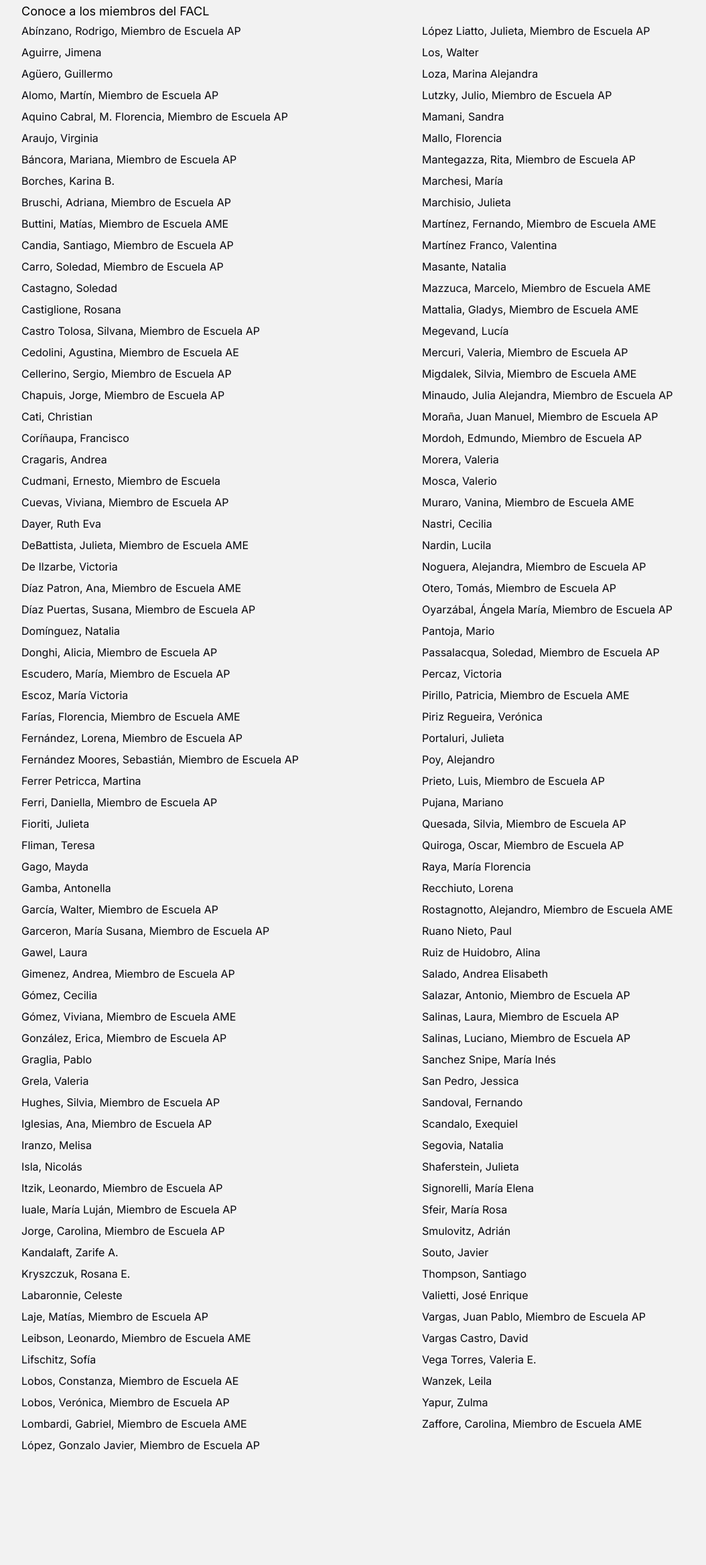
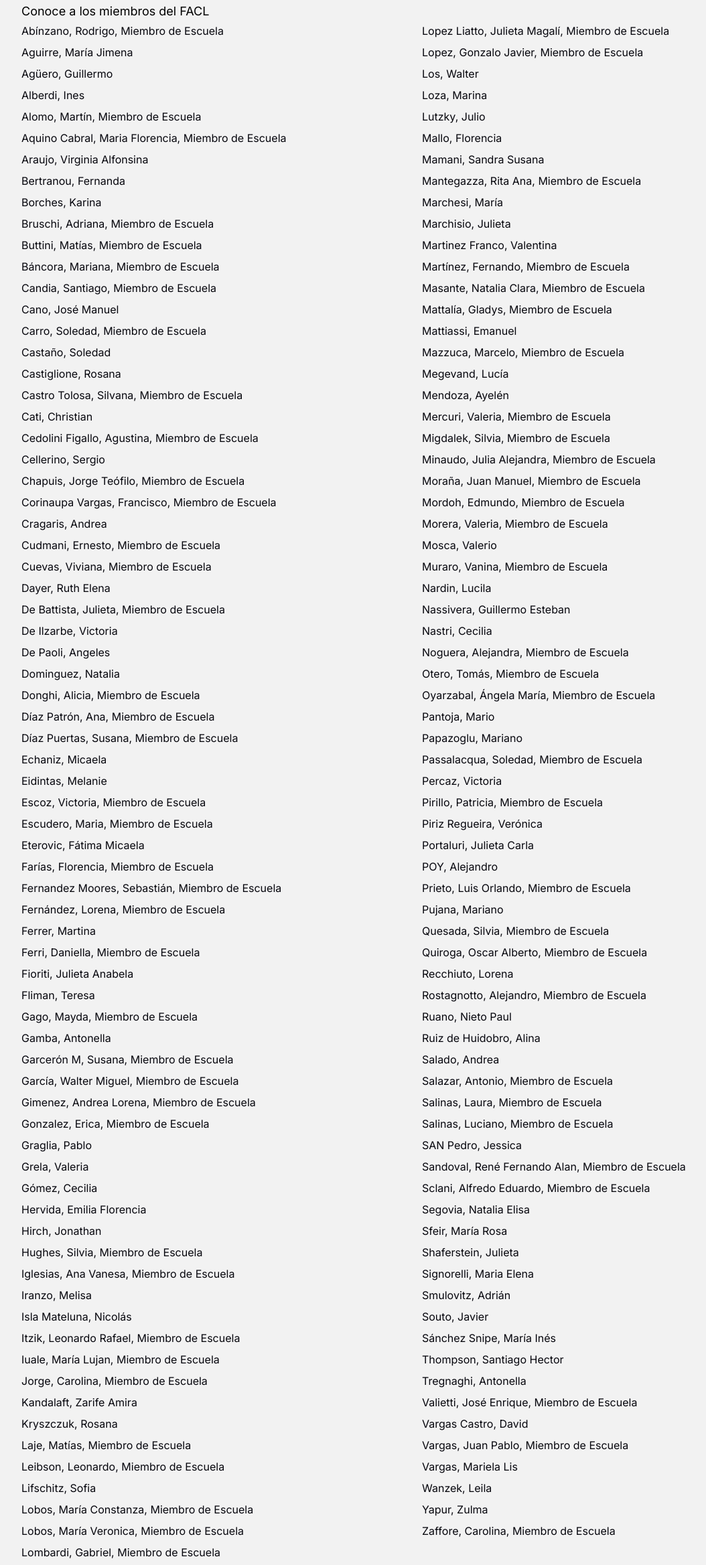
Before and after one commit to ximepaparella/polos, a website: page src/sobre-el-foro/index.html in a window 1280 px wide. Shown: the part 3308-5645 px from the top of the page at 67% size, without its empty margins (32-1086 px from the left). Drawn offline with Linux system fonts and the light colour scheme.

Commit message:
fix form, update members

```diff
--- a/src/data/miembros-facl.js
+++ b/src/data/miembros-facl.js
@@ -1,135 +1,145 @@
 export const MIEMBROS_FACL = [
-  "Abínzano, Rodrigo, Miembro de Escuela AP",
-  "Aguirre, Jimena",
+  "Abínzano, Rodrigo, Miembro de Escuela",
+  "Aguirre, María Jimena",
   "Agüero, Guillermo",
-  "Alomo, Martín, Miembro de Escuela AP",
-  "Aquino Cabral, M. Florencia, Miembro de Escuela AP",
-  "Araujo, Virginia",
-  "Báncora, Mariana, Miembro de Escuela AP",
-  "Borches, Karina B.",
-  "Bruschi, Adriana, Miembro de Escuela AP",
-  "Buttini, Matías, Miembro de Escuela AME",
-  "Candia, Santiago, Miembro de Escuela AP",
-  "Carro, Soledad, Miembro de Escuela AP",
-  "Castagno, Soledad",
+  "Alberdi, Ines",
+  "Alomo, Martín, Miembro de Escuela",
+  "Aquino Cabral, Maria Florencia, Miembro de Escuela",
+  "Araujo, Virginia Alfonsina",
+  "Bertranou, Fernanda",
+  "Borches, Karina",
+  "Bruschi, Adriana, Miembro de Escuela",
+  "Buttini, Matías, Miembro de Escuela",
+  "Báncora, Mariana, Miembro de Escuela",
+  "Candia, Santiago, Miembro de Escuela",
+  "Cano, José Manuel",
+  "Carro, Soledad, Miembro de Escuela",
+  "Castaño, Soledad",
   "Castiglione, Rosana",
-  "Castro Tolosa, Silvana, Miembro de Escuela AP",
-  "Cedolini, Agustina, Miembro de Escuela AE",
-  "Cellerino, Sergio, Miembro de Escuela AP",
-  "Chapuis, Jorge, Miembro de Escuela AP",
+  "Castro Tolosa, Silvana, Miembro de Escuela",
   "Cati, Christian",
-  "Coríñaupa, Francisco",
+  "Cedolini Figallo, Agustina, Miembro de Escuela",
+  "Cellerino, Sergio",
+  "Chapuis, Jorge Teófilo, Miembro de Escuela",
+  "Corinaupa Vargas, Francisco, Miembro de Escuela",
   "Cragaris, Andrea",
   "Cudmani, Ernesto, Miembro de Escuela",
-  "Cuevas, Viviana, Miembro de Escuela AP",
-  "Dayer, Ruth Eva",
-  "DeBattista, Julieta, Miembro de Escuela AME",
+  "Cuevas, Viviana, Miembro de Escuela",
+  "Dayer, Ruth Elena",
+  "De Battista, Julieta, Miembro de Escuela",
   "De Ilzarbe, Victoria",
-  "Díaz Patron, Ana, Miembro de Escuela AME",
-  "Díaz Puertas, Susana, Miembro de Escuela AP",
-  "Domínguez, Natalia",
-  "Donghi, Alicia, Miembro de Escuela AP",
-  "Escudero, María, Miembro de Escuela AP",
-  "Escoz, María Victoria",
-  "Farías, Florencia, Miembro de Escuela AME",
-  "Fernández, Lorena, Miembro de Escuela AP",
-  "Fernández Moores, Sebastián, Miembro de Escuela AP",
-  "Ferrer Petricca, Martina",
-  "Ferri, Daniella, Miembro de Escuela AP",
-  "Fioriti, Julieta",
+  "De Paoli, Angeles",
+  "Dominguez, Natalia",
+  "Donghi, Alicia, Miembro de Escuela",
+  "Díaz Patrón, Ana, Miembro de Escuela",
+  "Díaz Puertas, Susana, Miembro de Escuela",
+  "Echaniz, Micaela",
+  "Eidintas, Melanie",
+  "Escoz, Victoria, Miembro de Escuela",
+  "Escudero, Maria, Miembro de Escuela",
+  "Eterovic, Fátima Micaela",
+  "Farías, Florencia, Miembro de Escuela",
+  "Fernandez Moores, Sebastián, Miembro de Escuela",
+  "Fernández, Lorena, Miembro de Escuela",
+  "Ferrer, Martina",
+  "Ferri, Daniella, Miembro de Escuela",
+  "Fioriti, Julieta Anabela",
   "Fliman, Teresa",
-  "Gago, Mayda",
+  "Gago, Mayda, Miembro de Escuela",
   "Gamba, Antonella",
-  "García, Walter, Miembro de Escuela AP",
-  "Garceron, María Susana, Miembro de Escuela AP",
-  "Gawel, Laura",
-  "Gimenez, Andrea, Miembro de Escuela AP",
-  "Gómez, Cecilia",
-  "Gómez, Viviana, Miembro de Escuela AME",
-  "González, Erica, Miembro de Escuela AP",
+  "Garcerón M, Susana, Miembro de Escuela",
+  "García, Walter Miguel, Miembro de Escuela",
+  "Gimenez, Andrea Lorena, Miembro de Escuela",
+  "Gonzalez, Erica, Miembro de Escuela",
   "Graglia, Pablo",
   "Grela, Valeria",
-  "Hughes, Silvia, Miembro de Escuela AP",
-  "Iglesias, Ana, Miembro de Escuela AP",
+  "Gómez, Cecilia",
+  "Hervida, Emilia Florencia",
+  "Hirch, Jonathan",
+  "Hughes, Silvia, Miembro de Escuela",
+  "Iglesias, Ana Vanesa, Miembro de Escuela",
   "Iranzo, Melisa",
-  "Isla, Nicolás",
-  "Itzik, Leonardo, Miembro de Escuela AP",
-  "Iuale, María Luján, Miembro de Escuela AP",
-  "Jorge, Carolina, Miembro de Escuela AP",
-  "Kandalaft, Zarife A.",
-  "Kryszczuk, Rosana E.",
-  "Labaronnie, Celeste",
-  "Laje, Matías, Miembro de Escuela AP",
-  "Leibson, Leonardo, Miembro de Escuela AME",
-  "Lifschitz, Sofía",
-  "Lobos, Constanza, Miembro de Escuela AE",
-  "Lobos, Verónica, Miembro de Escuela AP",
-  "Lombardi, Gabriel, Miembro de Escuela AME",
-  "López, Gonzalo Javier, Miembro de Escuela AP",
-  "López Liatto, Julieta, Miembro de Escuela AP",
+  "Isla Mateluna, Nicolás",
+  "Itzik, Leonardo Rafael, Miembro de Escuela",
+  "Iuale, María Lujan, Miembro de Escuela",
+  "Jorge, Carolina, Miembro de Escuela",
+  "Kandalaft, Zarife Amira",
+  "Kryszczuk, Rosana",
+  "Laje, Matías, Miembro de Escuela",
+  "Leibson, Leonardo, Miembro de Escuela",
+  "Lifschitz, Sofia",
+  "Lobos, María Constanza, Miembro de Escuela",
+  "Lobos, María Veronica, Miembro de Escuela",
+  "Lombardi, Gabriel, Miembro de Escuela",
+  "Lopez Liatto, Julieta Magalí, Miembro de Escuela",
+  "Lopez, Gonzalo Javier, Miembro de Escuela",
   "Los, Walter",
-  "Loza, Marina Alejandra",
-  "Lutzky, Julio, Miembro de Escuela AP",
-  "Mamani, Sandra",
+  "Loza, Marina",
+  "Lutzky, Julio",
   "Mallo, Florencia",
-  "Mantegazza, Rita, Miembro de Escuela AP",
+  "Mamani, Sandra Susana",
+  "Mantegazza, Rita Ana, Miembro de Escuela",
   "Marchesi, María",
   "Marchisio, Julieta",
-  "Martínez, Fernando, Miembro de Escuela AME",
-  "Martínez Franco, Valentina",
-  "Masante, Natalia",
-  "Mazzuca, Marcelo, Miembro de Escuela AME",
-  "Mattalia, Gladys, Miembro de Escuela AME",
+  "Martinez Franco, Valentina",
+  "Martínez, Fernando, Miembro de Escuela",
+  "Masante, Natalia Clara, Miembro de Escuela",
+  "Mattalía, Gladys, Miembro de Escuela",
+  "Mattiassi, Emanuel",
+  "Mazzuca, Marcelo, Miembro de Escuela",
   "Megevand, Lucía",
-  "Mercuri, Valeria, Miembro de Escuela AP",
-  "Migdalek, Silvia, Miembro de Escuela AME",
-  "Minaudo, Julia Alejandra, Miembro de Escuela AP",
-  "Moraña, Juan Manuel, Miembro de Escuela AP",
-  "Mordoh, Edmundo, Miembro de Escuela AP",
-  "Morera, Valeria",
+  "Mendoza, Ayelén",
+  "Mercuri, Valeria, Miembro de Escuela",
+  "Migdalek, Silvia, Miembro de Escuela",
+  "Minaudo, Julia Alejandra, Miembro de Escuela",
+  "Moraña, Juan Manuel, Miembro de Escuela",
+  "Mordoh, Edmundo, Miembro de Escuela",
+  "Morera, Valeria, Miembro de Escuela",
   "Mosca, Valerio",
-  "Muraro, Vanina, Miembro de Escuela AME",
+  "Muraro, Vanina, Miembro de Escuela",
+  "Nardin, Lucila",
+  "Nassivera, Guillermo Esteban",
   "Nastri, Cecilia",
-  "Nardin, Lucila",
-  "Noguera, Alejandra, Miembro de Escuela AP",
-  "Otero, Tomás, Miembro de Escuela AP",
-  "Oyarzábal, Ángela María, Miembro de Escuela AP",
+  "Noguera, Alejandra, Miembro de Escuela",
+  "Otero, Tomás, Miembro de Escuela",
+  "Oyarzabal, Ángela María, Miembro de Escuela",
   "Pantoja, Mario",
-  "Passalacqua, Soledad, Miembro de Escuela AP",
+  "Papazoglu, Mariano",
+  "Passalacqua, Soledad, Miembro de Escuela",
   "Percaz, Victoria",
-  "Pirillo, Patricia, Miembro de Escuela AME",
+  "Pirillo, Patricia, Miembro de Escuela",
   "Piriz Regueira, Verónica",
-  "Portaluri, Julieta",
-  "Poy, Alejandro",
-  "Prieto, Luis, Miembro de Escuela AP",
+  "Portaluri, Julieta Carla",
+  "POY, Alejandro",
+  "Prieto, Luis Orlando, Miembro de Escuela",
   "Pujana, Mariano",
-  "Quesada, Silvia, Miembro de Escuela AP",
-  "Quiroga, Oscar, Miembro de Escuela AP",
-  "Raya, María Florencia",
+  "Quesada, Silvia, Miembro de Escuela",
+  "Quiroga, Oscar Alberto, Miembro de Escuela",
   "Recchiuto, Lorena",
-  "Rostagnotto, Alejandro, Miembro de Escuela AME",
-  "Ruano Nieto, Paul",
+  "Rostagnotto, Alejandro, Miembro de Escuela",
+  "Ruano, Nieto Paul",
   "Ruiz de Huidobro, Alina",
-  "Salado, Andrea Elisabeth",
-  "Salazar, Antonio, Miembro de Escuela AP",
-  "Salinas, Laura, Miembro de Escuela AP",
-  "Salinas, Luciano, Miembro de Escuela AP",
-  "Sanchez Snipe, María Inés",
-  "San Pedro, Jessica",
-  "Sandoval, Fernando",
-  "Scandalo, Exequiel",
-  "Segovia, Natalia",
+  "Salado, Andrea",
+  "Salazar, Antonio, Miembro de Escuela",
+  "Salinas, Laura, Miembro de Escuela",
+  "Salinas, Luciano, Miembro de Escuela",
+  "SAN Pedro, Jessica",
+  "Sandoval, René Fernando Alan, Miembro de Escuela",
+  "Sclani, Alfredo Eduardo, Miembro de Escuela",
+  "Segovia, Natalia Elisa",
+  "Sfeir, María Rosa",
   "Shaferstein, Julieta",
-  "Signorelli, María Elena",
-  "Sfeir, María Rosa",
+  "Signorelli, Maria Elena",
   "Smulovitz, Adrián",
   "Souto, Javier",
-  "Thompson, Santiago",
-  "Valietti, José Enrique",
-  "Vargas, Juan Pablo, Miembro de Escuela AP",
+  "Sánchez Snipe, María Inés",
+  "Thompson, Santiago Hector",
+  "Tregnaghi, Antonella",
+  "Valietti, José Enrique, Miembro de Escuela",
   "Vargas Castro, David",
-  "Vega Torres, Valeria E.",
+  "Vargas, Juan Pablo, Miembro de Escuela",
+  "Vargas, Mariela Lis",
   "Wanzek, Leila",
   "Yapur, Zulma",
-  "Zaffore, Carolina, Miembro de Escuela AME"
+  "Zaffore, Carolina, Miembro de Escuela",
 ]
```
Also changed, not shown: public/forms.html (added, +18 -0 lines), src/contacto/index.html (+2 -1 lines), src/data/polos-facl.js (+112 -113 lines), src/js/pages/contacto.js (+31 -11 lines), tests/los-polos-visual.spec.js (+1 -1 lines), tests/sobre-el-foro-visual.spec.js (+1 -1 lines).
